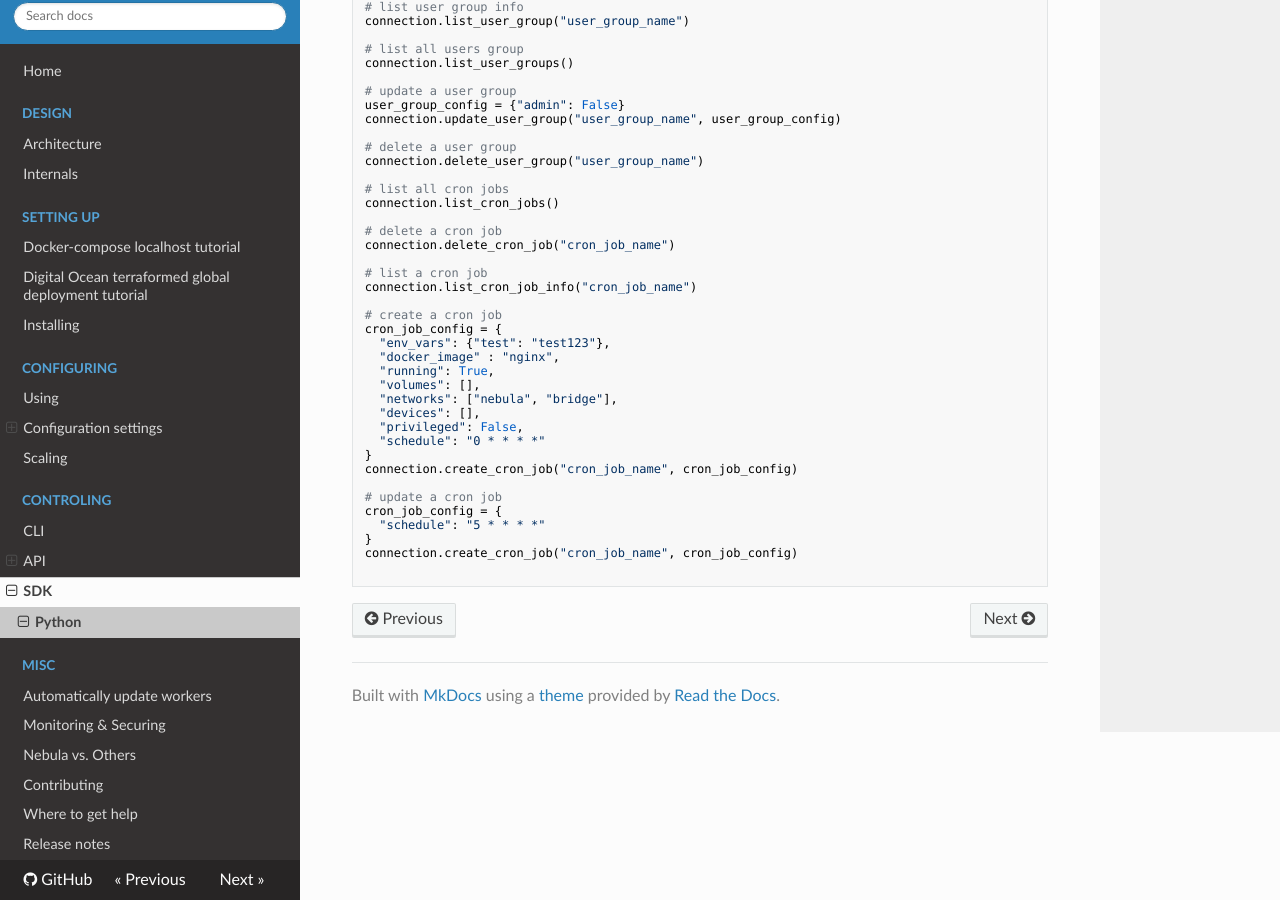
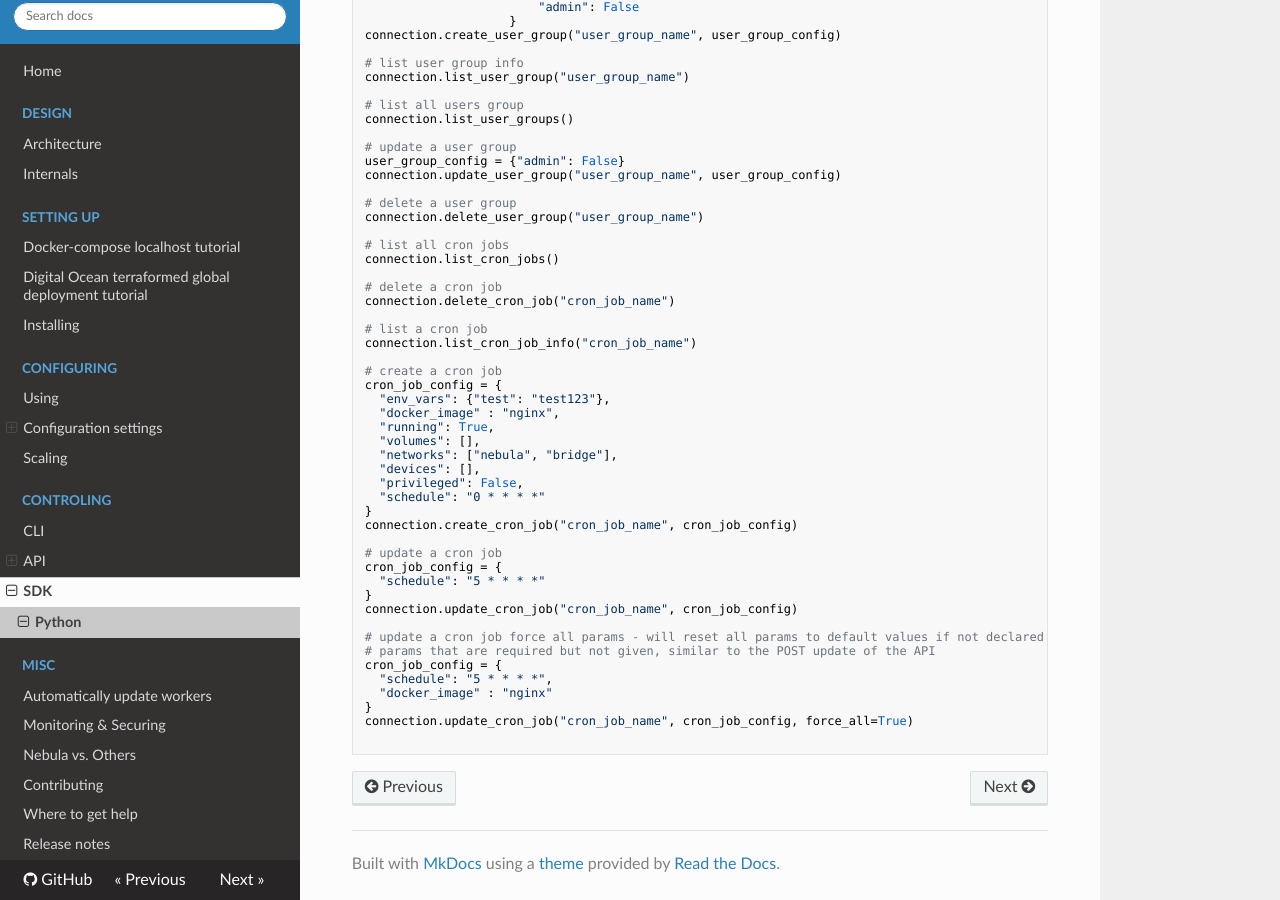
Before and after one commit to nebula-orchestrator/docs, an MkDocs documentation site: the page built from docs/sdk/python.md, in a window 1280 px wide and 900 px high, scrolled down 2196 px. Built offline with MkDocs 1.6.1, drawn with Linux system fonts in a browser that asks for light colours; nearby versions of some CDN libraries; some of the changed text lies outside the part shown.

Commit message:
adding post updates to cronjob and apps via sdk

````diff
--- a/docs/sdk/python.md
+++ b/docs/sdk/python.md
@@ -80,6 +80,10 @@
 
 # update app
 connection.update_app("app_name", app_conf)
+
+# update app force all params - will reset all params to default values if not declared and raise an error for params
+# that are required but not given, similar to the POST update of the API
+connection.update_app("app_name", app_conf, force_all=True)
 
 # prune images on all device groups
 connection.prune_images()
@@ -171,6 +175,14 @@
 cron_job_config = {
   "schedule": "5 * * * *"
 }
-connection.create_cron_job("cron_job_name", cron_job_config)
+connection.update_cron_job("cron_job_name", cron_job_config)
+
+# update a cron job force all params - will reset all params to default values if not declared and raise an error for
+# params that are required but not given, similar to the POST update of the API
+cron_job_config = {
+  "schedule": "5 * * * *",
+  "docker_image" : "nginx"
+}
+connection.update_cron_job("cron_job_name", cron_job_config, force_all=True)
 
 ```
````
